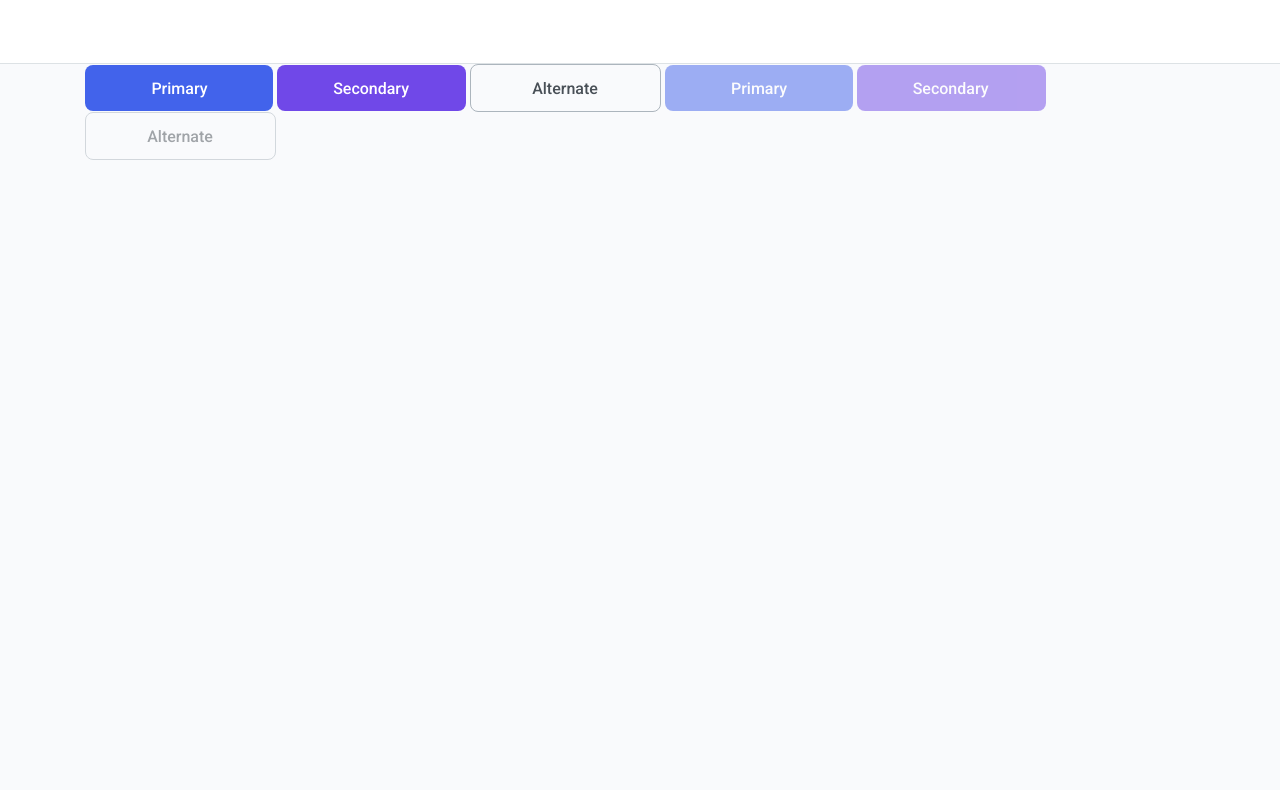
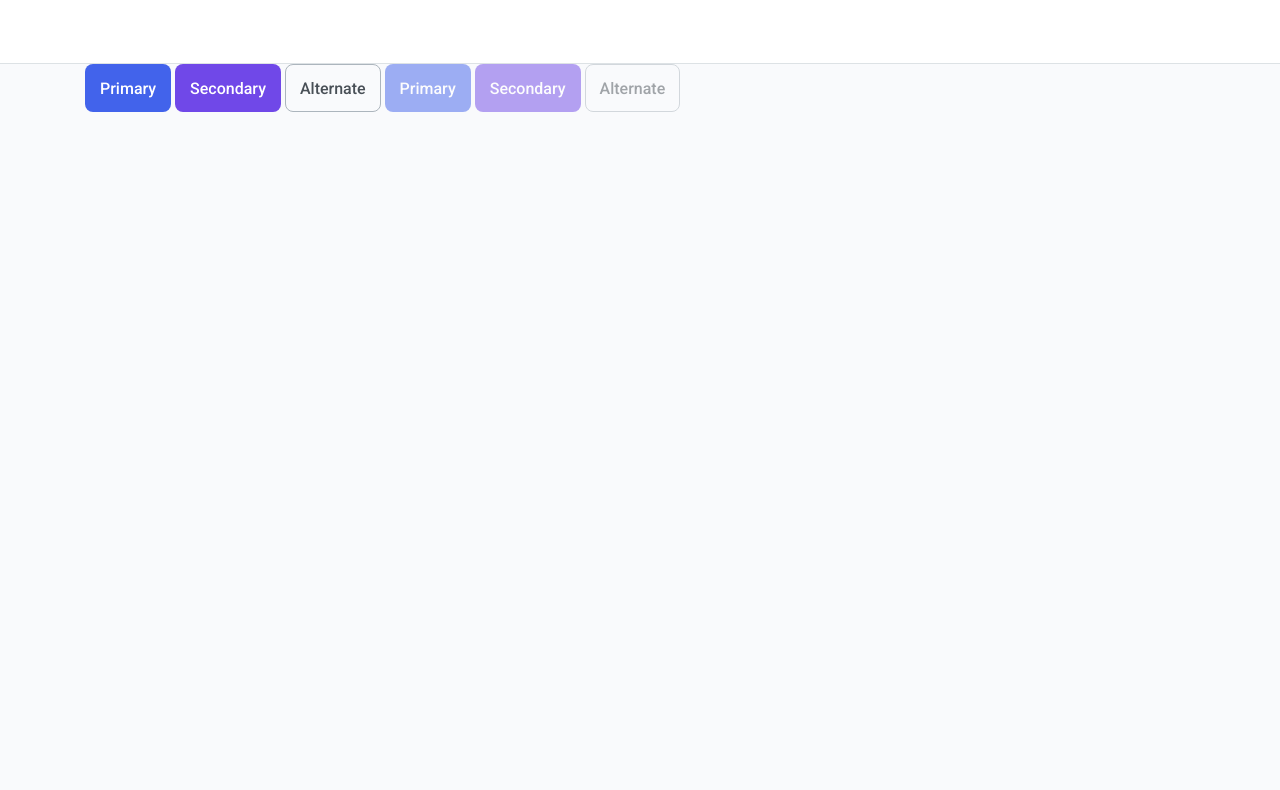
Before and after one commit to js-tasks-ru/htmlcss-20220919_mangecu, a website: page 03-lection1/01-button/index.html in a window 1280 px wide. Shown: the part 174-964 px from the top of the page. Drawn offline with Linux system fonts and the light colour scheme.

Commit message:
fix: mistakes

```diff
--- a/03-lection1/01-button/button.css
+++ b/03-lection1/01-button/button.css
@@ -5,30 +5,28 @@
     font-size: 16px;
     line-height: 19px;
     text-align: center;
+    padding: 15px 15px 14px;
     color: var(--white);
-    padding: 14px 0 13px;
     font-family: "Roboto", sans-serif;
     border-radius: 8px;
     transition: opacity 200ms ease-in-out, background 200ms ease-in-out;
 }
 
+.button:nth-child(3n) {
+    padding: 14px 14px 13px;
+}
+
 .button_primary {
     background: #4263EB;
-    padding-left: 66.42px;
-    padding-right: 65.58px;
 }
 
 .button_secondary {
     background: var(--purple);
-    padding-left: 56.04px;
-    padding-right: 56.96px;
 }
 
 .button_alternate {
     color: var(--grey-4);
     border: 1px solid var(--grey-3);
-    padding-left: 61.23px;
-    padding-right: 61.77px;
 }
 
 /* disables styles */
```
